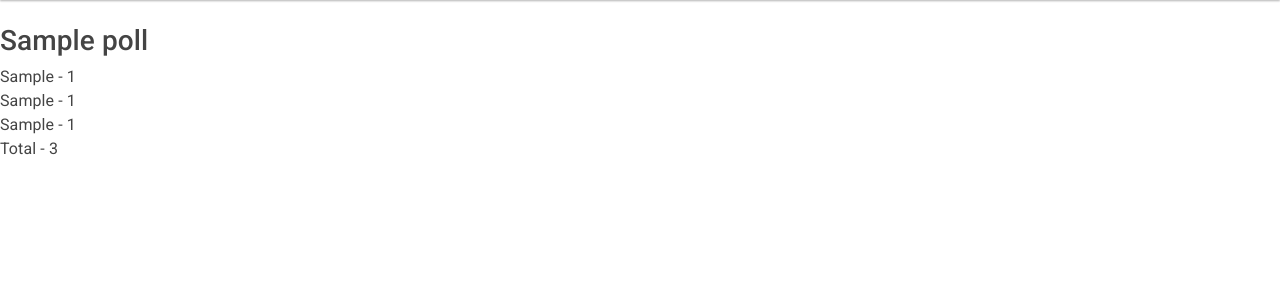
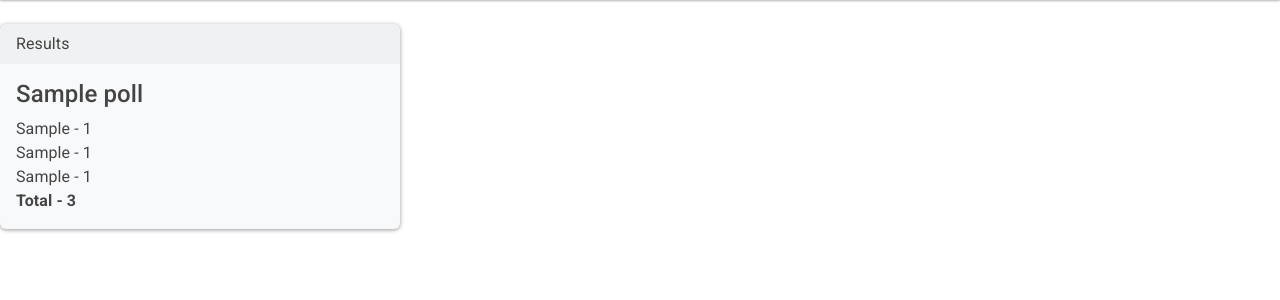
Before and after one commit to VishalRawtani/polls_django, a Django app: page /poll/result/1 in a window 1280 px wide. Shown: the part 85-385 px from the top of the page. Run offline with Django 4.2, Linux system fonts and the light colour scheme; tables that the repository leaves empty hold one stand-in row (values such as "Sample post"); parts of the project's set-up code (start-up, migrations or seed data) failed here and were passed over; some libraries are stand-ins or nearby versions.

Commit message:
Style changes

```diff
--- a/templates/result.html
+++ b/templates/result.html
@@ -1,11 +1,16 @@
 {% extends "base.html" %}
 {% block content %}
 
-<h3>{{poll.question}}</h3>
-{{poll.choice1}} - {{poll.choice1_count}} <br>
-{{poll.choice2}} - {{poll.choice2_count}} <br>
-{{poll.choice3}} - {{poll.choice3_count}} <br>
-
-Total - {{poll.total}}
-
+<div class="card bg-light mb-3" style="max-width: 25rem;">
+    <div class="card-header">Results</div>
+    <div class="card-body">
+        <h4 class="card-title">{{poll.question}}</h4>
+        <p class="card-text">
+            {{poll.choice1}} - {{poll.choice1_count}} <br>
+            {{poll.choice2}} - {{poll.choice2_count}} <br>
+            {{poll.choice3}} - {{poll.choice3_count}} <br>
+            <span style="font-weight:bold ;">Total - {{poll.total}}</span>
+        </p>
+    </div>
+</div>
 {% endblock content %}
```
Also changed, not shown: templates/polls_create.html (+12 -6 lines), templates/vote.html (+16 -9 lines).
